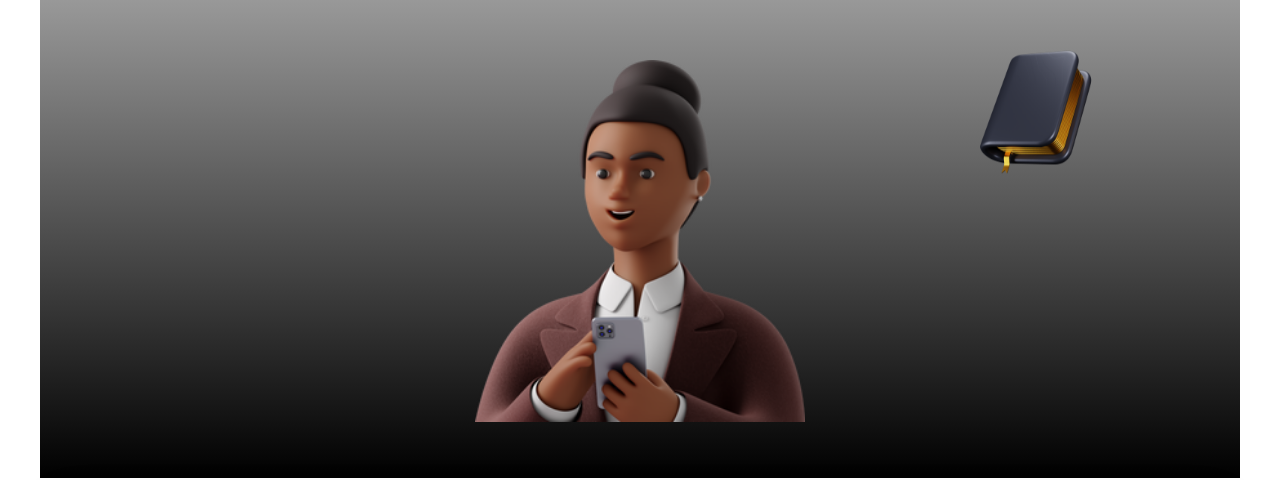
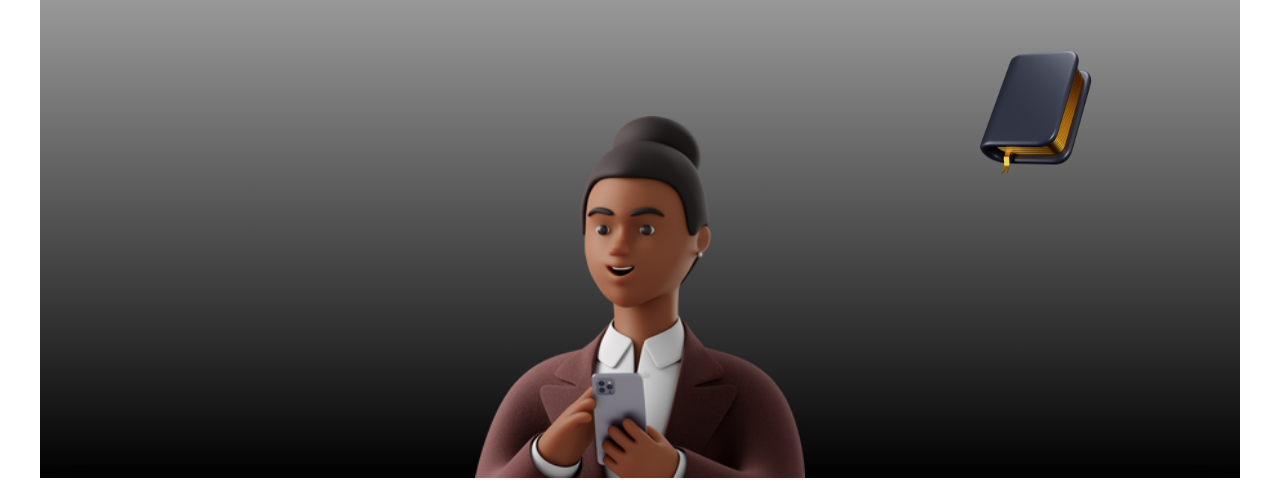
Before and after one commit to LilDre7/Page-real-state, a React (Vite) app: page / in a window 1280 px wide. Shown: the part 378-858 px from the top of the page. Built offline with nearby package versions, Linux system fonts and the light colour scheme; no server answers.

Commit message:
cambio de images

```diff
--- a/src/components/Header.jsx
+++ b/src/components/Header.jsx
@@ -27,7 +27,7 @@ const Header = () => {
 
       <div className="ms:pt-5">
         <img
-          className="absolute bottom-0 right-1/2 transform translate-x-1/2 ms:w-[330px]"
+          className="absolute bottom-0 right-1/2 md:translate-y-14 transform translate-x-1/2 ms:w-[330px]"
           src="/images/flor.png"
           alt=""
         />
```
